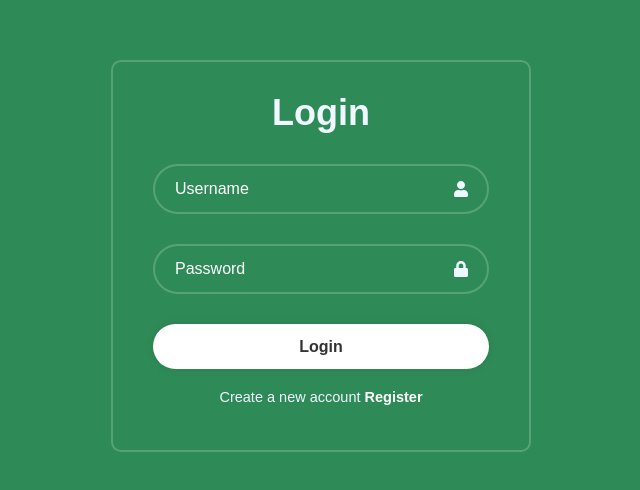
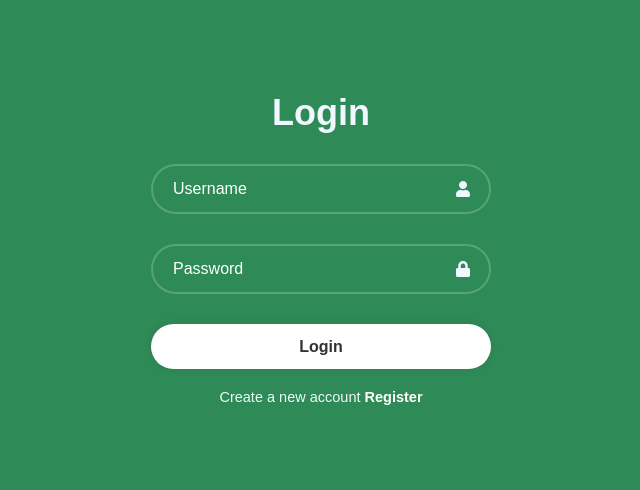
Before and after one commit to Edmond-Zalinyan-AUA/ghumdoza-front, a React (Create React App) app: page / in a window 1280 px wide. Shown: the part 144-634 px from the top of the page, without its empty margins (319-959 px from the left). Built offline with nearby package versions, Linux system fonts and the light colour scheme.

Commit message:
Added Register

```diff
--- a/src/components/LoginForm/LoginForm.css
+++ b/src/components/LoginForm/LoginForm.css
@@ -1,10 +1,47 @@
 .wrapper {
     width: 420px;
+    height: 450px;
     background: transparent;
-    border: 2px solid rgba(255, 255, 255, .2);
     color: aliceblue;
     border-radius: 10px;
-    padding: 30px 40px;
+    display: flex;
+    position: relative;
+    align-items: center;
+    overflow: hidden;
+    transition: height .2s ease;
+}
+
+.wrapper.active {
+    height: 520px
+}
+
+.wrapper .form-box {
+    width: 100%;
+    padding: 40px;
+}
+
+.wrapper .form-box.login {
+    transition: translate .18s ease;
+    translate: 0;
+
+}
+
+.wrapper.active .form-box.login {
+    transition: none;
+    translate: -400px;
+
+}
+
+.wrapper .form-box.register {
+    position: absolute;
+    transition: none;
+    translate: 400px;
+}
+
+.wrapper.active .form-box.register {
+    transition: translate .18s ease;
+    translate: 0;
+
 }
 
 .wrapper h1 {
@@ -78,3 +115,19 @@
 .register-link p a:hover {
     text-decoration: underline;
 }
+
+.wrapper .login-link {
+    font-size: 14.5px;
+    text-align: center;
+    margin: 20px 0 15px;
+}
+
+.login-link p a {
+    color: #fff;
+    text-decoration: none;
+    font-weight: 600;
+}
+
+.login-link p a:hover {
+    text-decoration: underline;
+}
--- a/src/components/LoginForm/LoginForm.jsx
+++ b/src/components/LoginForm/LoginForm.jsx
@@ -1,11 +1,23 @@
-import React from 'react';
+import React, { useState } from 'react';
 import './LoginForm.css';
-import { FaUser, FaLock } from "react-icons/fa";
+import { FaUser, FaLock, FaEnvelope } from "react-icons/fa";
 
 
 const LoginForm = () => {
+
+    const [action, setAction] = useState('')
+
+    const registerLink = () => {
+        setAction(' active');
+    };
+
+    const loginLink = () => {
+        setAction('');
+    };
+
     return (
-        <div className='wrapper'>
+        <div className={`wrapper${action}`}>
+            <div className='form-box login'>
                 <form action="">
                     <h1>Login</h1>
                     <div className="input-box">
@@ -20,9 +32,37 @@ const LoginForm = () => {
                     <button type="submit">Login</button>
 
                     <div className="register-link">
-                    <p>Create a new account <a href="youtube.com">Register</a></p>
+                        <p>Create a new account <a href="#" onClick={registerLink}>Register</a></p>
                     </div>
                 </form>
+             </div>
+
+             <div className='form-box register'>
+                <form action="">
+                    <h1>Register</h1>
+                    <div className="input-box">
+                        <input type='text' placeholder='Username' required />
+                        <FaUser className='icon' />
+                    </div>
+                    <div className="input-box">
+                        <input type='text' placeholder='Email' required />
+                        <FaUser className='icon' />
+                    </div>
+                    <div className="input-box">
+                        <input type='password' placeholder='Password' required />
+                        <FaEnvelope className='icon'/>
+                    </div>
+
+                    <button type="submit">Register</button>
+
+                    <div className="login-link">
+                        <p>Already have an account <a href="#" onClick={loginLink}>Login</a></p>
+                    </div>
+                </form>
+             </div>
+
+
+
         </div>
     );
 };
```
Lines whose indentation alone changed are shown as unchanged.
